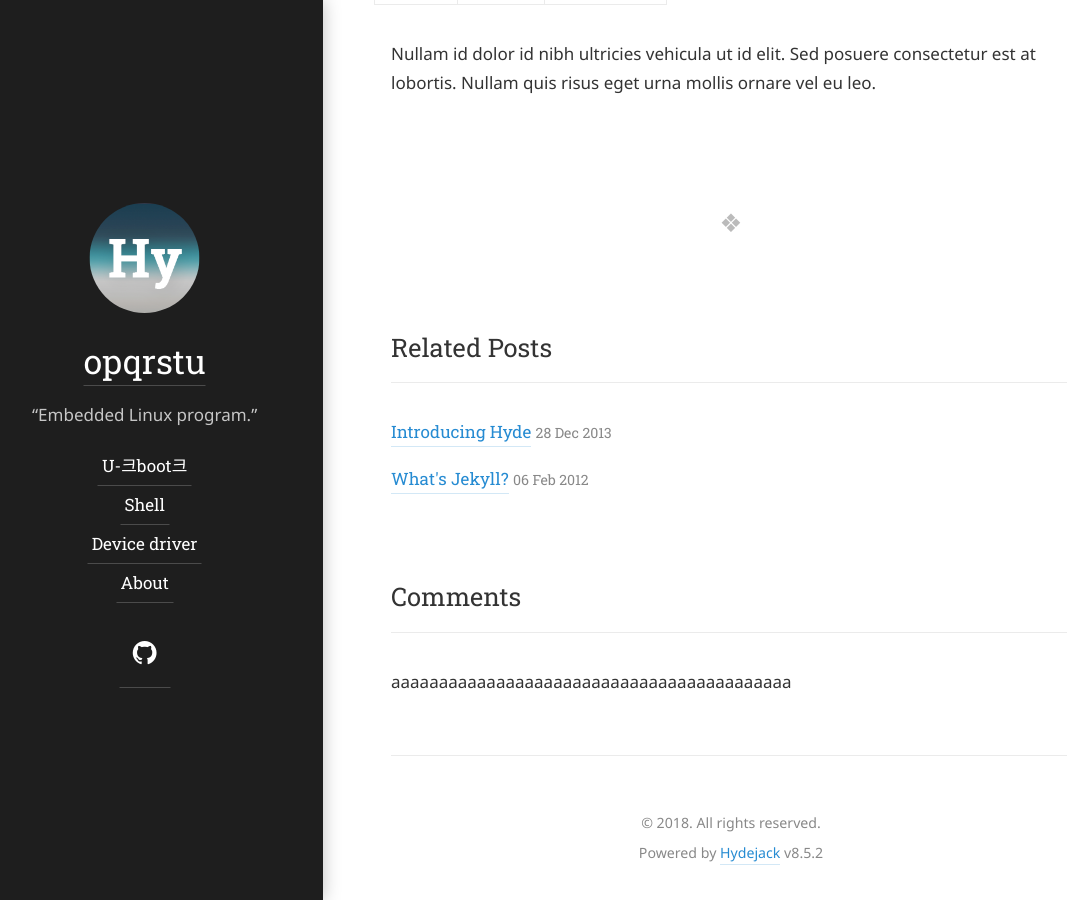
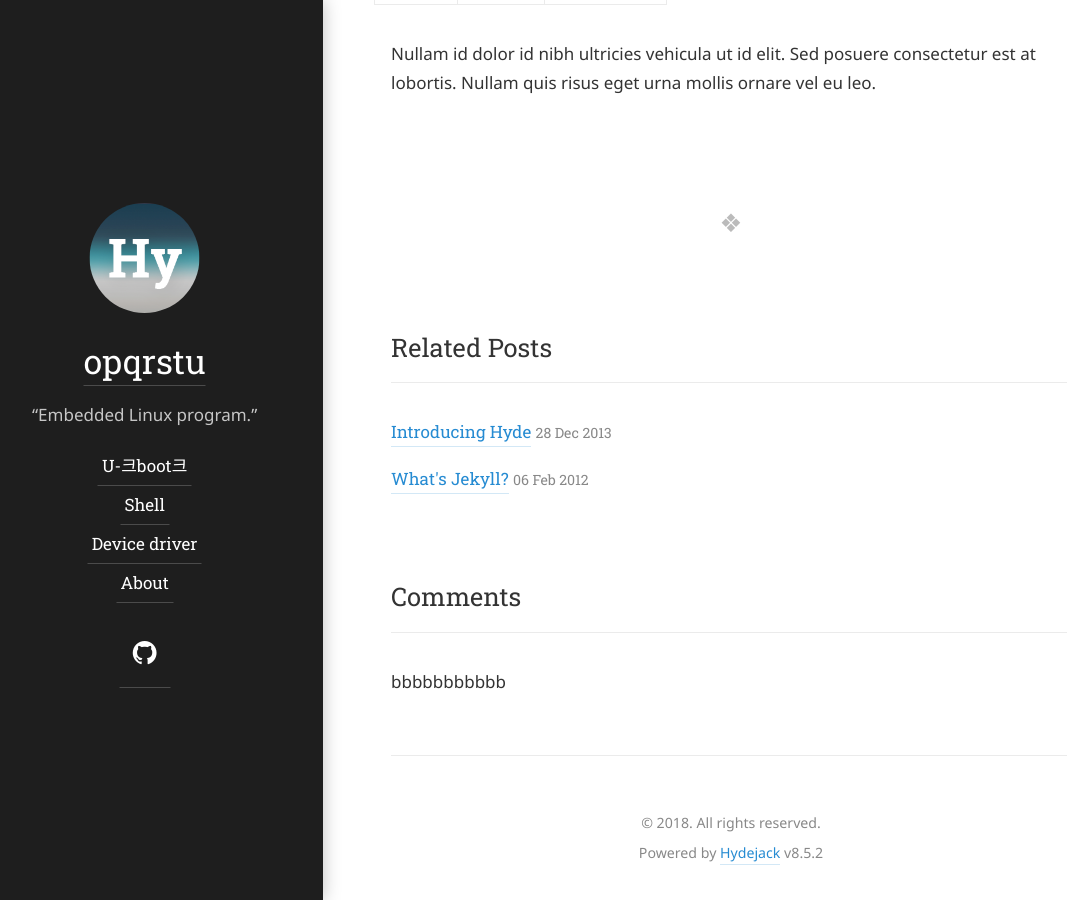
Before and after one commit to opqrstu/opqrstu.github.io, a Jekyll site: the page built from hyde/_posts/2012-02-07-example-content.md, in a window 1280 px wide and 900 px high, scrolled down 4773 px. Shown: the whole window, without its empty margins (34-1101 px from the left). Built offline with Jekyll 4.4.1, drawn with Linux system fonts in a browser that asks for light colours; some web fonts are replaced; comment, search, counter and statistics services are not loaded; part of the change alters nothing that is shown.

Commit message:
Update my-comments.html

```diff
--- a/_includes/my-comments.html
+++ b/_includes/my-comments.html
@@ -1,4 +1,5 @@
-aaaaaaaaaaaaaaaaaaaaaaaaaaaaaaaaaaaaaaaaaa
+bbbbbbbbbbb
+
 {% assign disqus = site.disqus | default:site.disqus_shortname %}
 {% if disqus %}
 <div id="disqus_thread"></div>
@@ -21,5 +22,12 @@ aaaaaaaaaaaaaaaaaaaaaaaaaaaaaaaaaaaaaaaaaa
       w.loadJSDeferred(d.getElementById("_hrefDisqus").href + '/embed.js');
     }
   }
-}(window, document);</script>
+}(window, document);
+DISQUS.reset({
+  reload: true,
+  config: function () {
+    this.page.identifier = "newidentifier";
+    this.page.url = "http://example.com/#!newthread";
+  }
+});</script>
 {% endif %}
```
